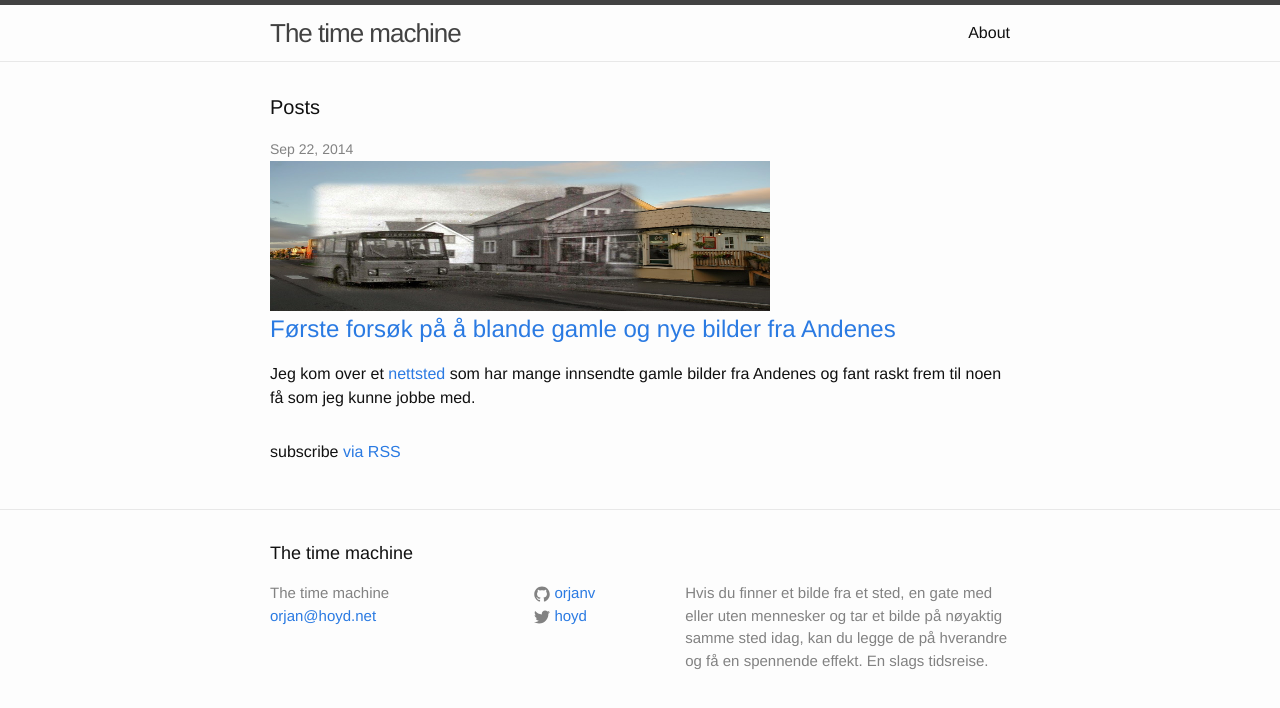
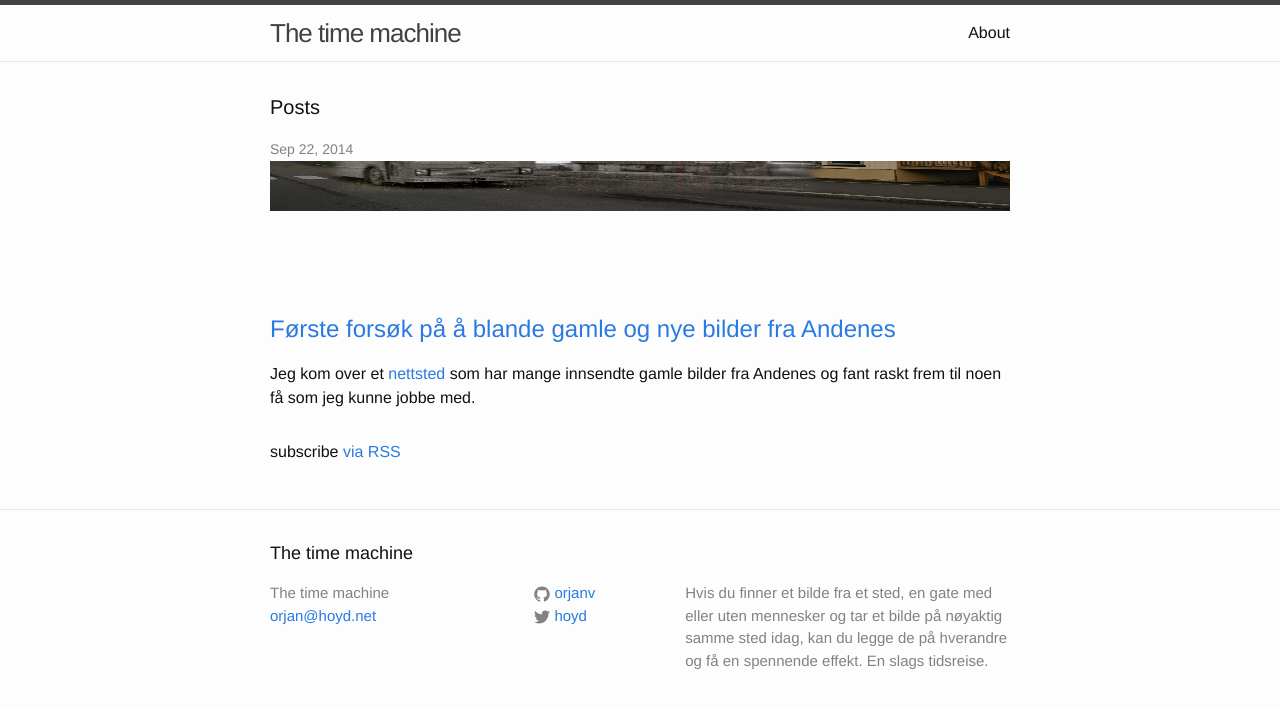
Before and after one commit to orjanv/orjanv.github.io, a Jekyll site: the page built from index.html, in a window 1280 px wide. Shown: the top 708 px of the page. Built offline with Jekyll 4.4.1, drawn with Linux system fonts in a browser that asks for light colours.

Commit message:
updated front

```diff
--- a/index.html
+++ b/index.html
@@ -11,8 +11,8 @@ layout: default
       <li>
         <span class="post-meta">{{ post.date | date: "%b %-d, %Y" }}</span>
 
-	<div style="height: 150px; width: 500px; overflow: hidden;">
-	  <img src="{{ post.thumbnail }}" style="height: 150px; width: 100%;"/>
+	<div style="height: 150px; width: 100%; overflow: hidden;">
+	  <img src="{{ post.thumbnail }}" style="height: 150px; width: 100%; margin-top: -100px;"/>
 	</div>
 	<h2>
           <a class="post-link" href="{{ post.url | prepend: site.baseurl }}">{{ post.title }}</a>
```
